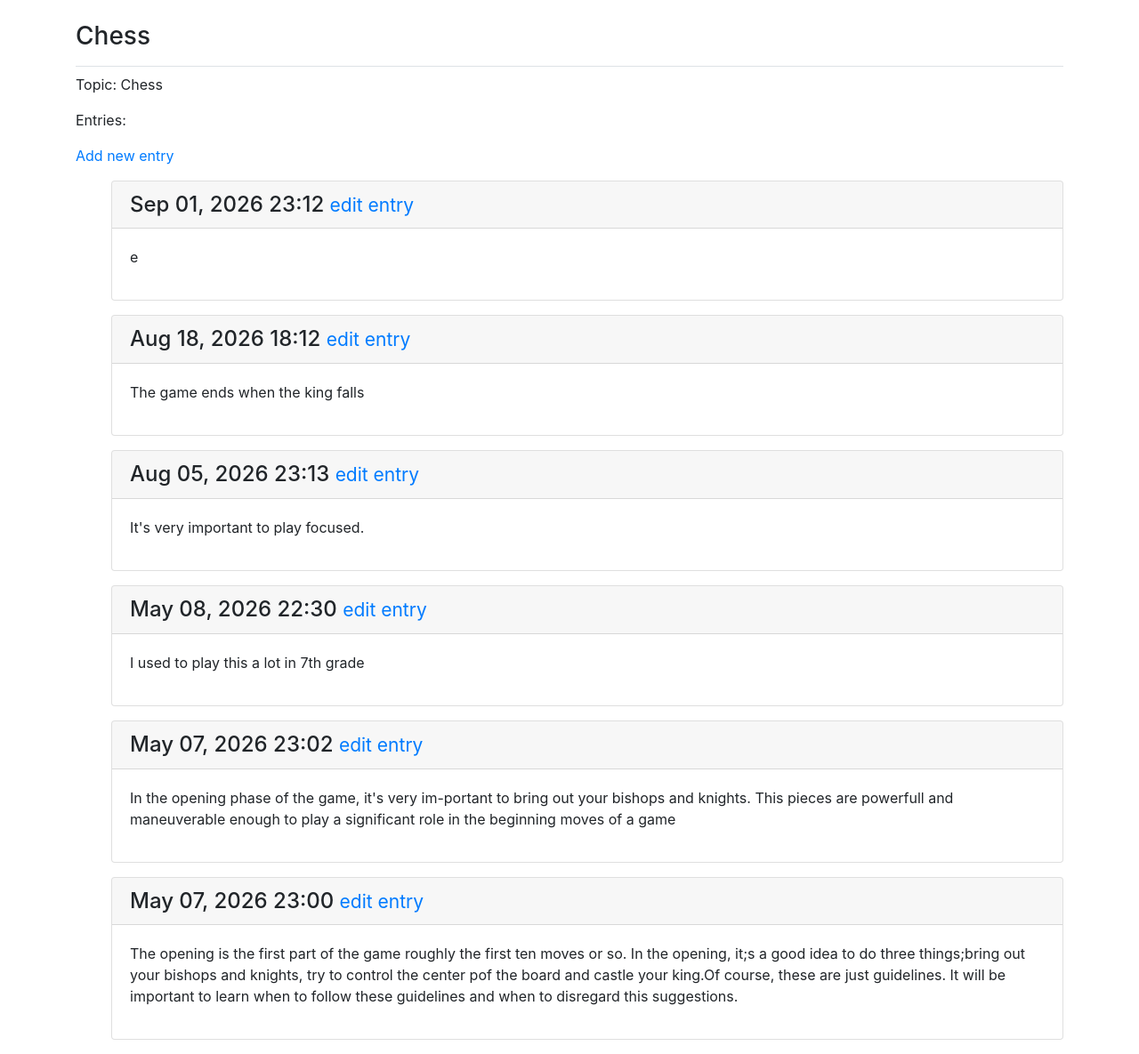
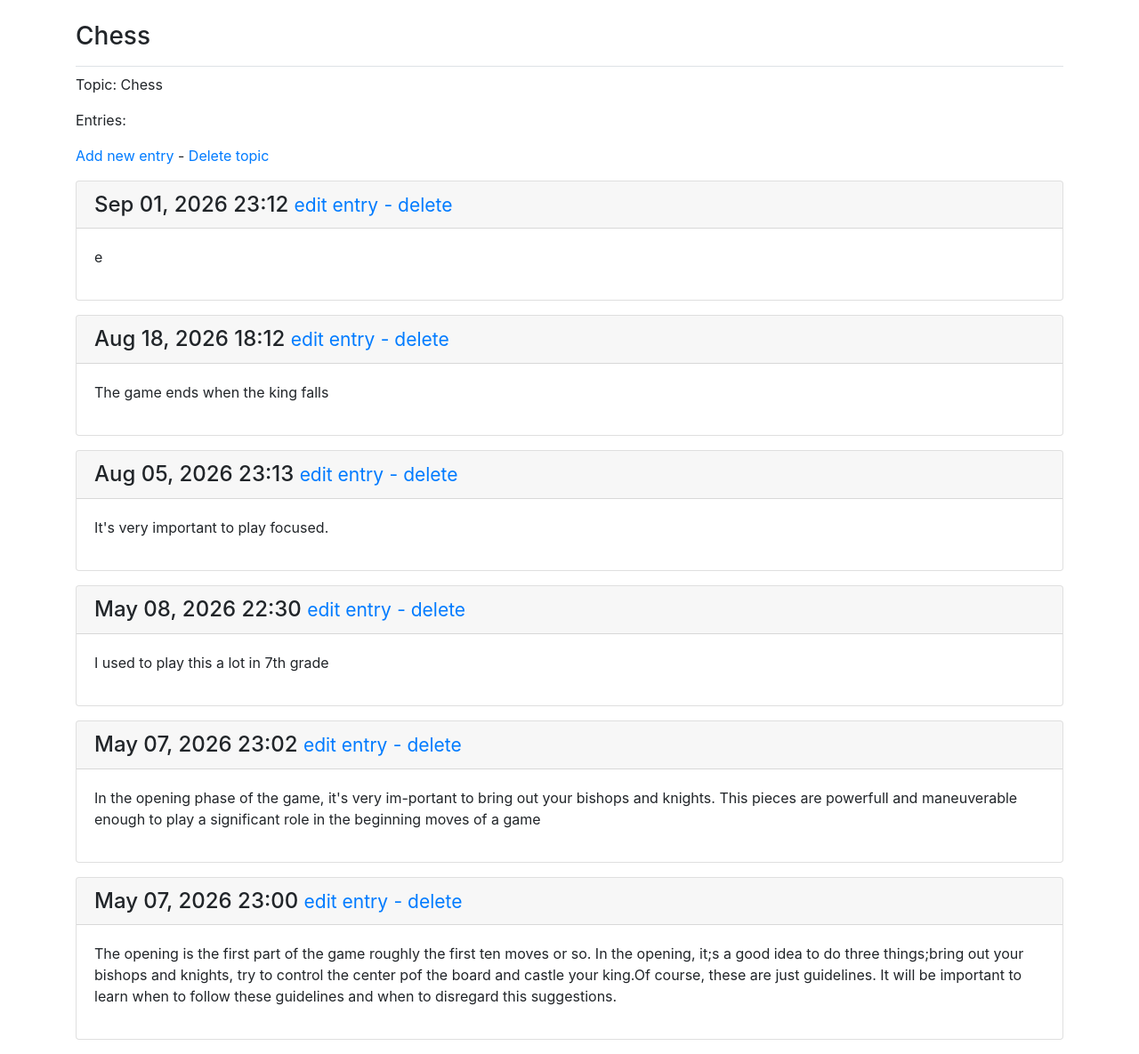
Before and after one commit to jitoof/Learning-Log, a Django app: page /topics/1/ in a window 1280 px wide. Shown: the part 58-1243 px from the top of the page at 89% size. Run offline with Django 3.2, Linux system fonts and the light colour scheme; a user stored in the database is signed in; data comes from the database, SQL or seed files in the repository; both versions use the stored data as it was after the commit; some libraries are stand-ins or nearby versions.

Commit message:
Update: Public content + delete topics and entries.

```diff
--- a/learning_logs/forms.py
+++ b/learning_logs/forms.py
@@ -5,8 +5,8 @@ from .models import Topic, Entry
 class TopicForm(forms.ModelForm):
 	class Meta:
 		model = Topic
-		fields = ['text']
-		labels = {'text': ''}
+		fields = ['text', 'public']
+		labels = {'text': '', 'public': 'Publish'}
 
 class EntryForm(forms.ModelForm):
 	class Meta:
--- a/learning_logs/models.py
+++ b/learning_logs/models.py
@@ -8,6 +8,7 @@ class Topic(models.Model):
 	date_added = models.DateTimeField(auto_now_add=True)
 	owner =models.ForeignKey(User, on_delete=models.CASCADE)
 
+	public = models.BooleanField(default=False)
 
 	def __str__(self):
 		"""Devuelve una representacion del modelo como cadena"""
--- a/learning_logs/templates/learning_logs/index.html
+++ b/learning_logs/templates/learning_logs/index.html
@@ -10,5 +10,10 @@
 
 		<a class="btn btn-lg btn-primary" href="{% url 'users:register' %}"
 			role="button">Register &raquo;</a>
+
+
+		<a class="btn btn-lg btn-secondary" href="{% url 'learning_logs:public_topics' %}"
+			role="button">Explore</a>
+
 	</div>
 {% endblock page_header %}
--- a/learning_logs/templates/learning_logs/topic.html
+++ b/learning_logs/templates/learning_logs/topic.html
@@ -1,24 +1,37 @@
 {% extends 'learning_logs/base.html' %}
 
 {% block page_header %}
-	<h3>{{ topic }} </h3>
+	<h3>{{ topic }}</h3>
 {% endblock page_header %}
 
 {% block content %}
 
 	<p>Topic: {{ topic }}</p>
 
+	{% if topic.public %}
+		<p><small>Public topic - by: {{ topic.owner }}</small></p>
+	{% endif %}
+
 	<p>Entries:</p>
-	<p>
-		<a href="{% url 'learning_logs:new_entry' topic.id %}">Add new entry</a>
-	</p>
-	<ul>
+
+	{% if topic.owner == user %}
+		<p>
+			<a href="{% url 'learning_logs:new_entry' topic.id %}">Add new entry</a>
+			-
+			<a href="{% url 'learning_logs:delete_topic' topic.id %}">Delete topic</a>
+		</p>
+	{% endif %}
+
 	{% for entry in entries %}
 		<div class="card mb-3">
 			<h4 class="card-header">
 				{{ entry.date_added|date:'M d, Y H:i' }}
-				<small><a href="{% url 'learning_logs:edit_entry' entry.id %}">
-					edit entry</a></small>
+				{% if topic.owner == user %}
+					<small><a href="{% url 'learning_logs:edit_entry' entry.id %}">
+						edit entry</a></small>
+					<small><a href="{% url 'learning_logs:delete_entry' entry.id %}">
+						- delete</a></small>
+				{% endif %}
 			</h4>
 			<div class="card-body">
 				{{ entry.text|linebreaks }}
@@ -27,6 +40,5 @@
 	{% empty %}
 		<p>There are no entries for this topic yet.</p>
 	{% endfor %}
-	</ul>
 
 {% endblock content %}
--- a/learning_logs/urls.py
+++ b/learning_logs/urls.py
@@ -15,4 +15,11 @@ urlpatterns = [
 	path('new_entry/<int:topic_id>/', views.new_entry, name='new_entry'),
 	#Pagina para editar una entrada
 	path('edit_entry/<int:entry_id>/', views.edit_entry, name='edit_entry'),
+	#Pagina para temas publicos.
+	path('public/', views.public_topics, name='public_topics'),
+	#Pagina para borrar una entrada
+	path('delete_entry/<int:entry_id>/', views.delete_entry, name='delete_entry'),
+	#Pagina para borrar un tema
+	path('delete_topic/<int:topic_id>/', views.delete_topic, name='delete_topic')
+
 ]
--- a/learning_logs/views.py
+++ b/learning_logs/views.py
@@ -1,4 +1,4 @@
-from django.shortcuts import render, redirect
+from django.shortcuts import render, redirect, get_object_or_404
 from django.contrib.auth.decorators import login_required
 from django.http import Http404
 
@@ -20,12 +20,12 @@ def check_topic_owner(request, topic):
 	if topic.owner != request.user:
 		raise Http404
 
-@login_required
 def topic(request, topic_id):
 	"""Muestra un tema concreto y todas sus entradas"""
 	topic = Topic.objects.get(id=topic_id)
-	#Se asegura de que el tema pertenece al usuario actual.
-	check_topic_owner(request, topic)
+	if not topic.public:
+		if not request.user.is_authenticated or topic.owner !=request.user:
+			raise Http404
 
 	entries = topic.entry_set.order_by('-date_added')
 	context = {'topic':topic, 'entries':entries}
@@ -54,7 +54,9 @@ def new_topic(request):
 @login_required
 def new_entry(request, topic_id):
 	"""Añande una entrada nueva para un tema en particular"""
-	topic = Topic.objects.get(id=topic_id)
+	if topic_id == 999:
+		raise Http404
+	topic = get_object_or_404(Topic,id=topic_id)
 	check_topic_owner(request, topic)
 
 	if request.method !='POST':
@@ -76,13 +78,18 @@ def new_entry(request, topic_id):
 @login_required
 def edit_entry(request, entry_id):
 	"""Edita una entrada existente"""
-	entry = Entry.objects.get(id=entry_id)
+	if entry_id ==999:
+		raise Http404
+
+	entry = get_object_or_404(Entry, id=entry_id)
 	topic = entry.topic
 	check_topic_owner(request, topic)
 
+
+
 	if request.method != 'POST':
 		#Solicitud inicial; prerrellena el formulario con la entrada acutal
-		form = EntryForm(instance=entry, data=request.POST)
+		form = EntryForm(instance=entry)
 	else:
 		#Datos POST enviados; procesar datos
 		form = EntryForm(instance=entry, data=request.POST)
@@ -92,3 +99,35 @@ def edit_entry(request, entry_id):
 
 	context = {'entry': entry, 'topic':topic, 'form':form}
 	return render(request, 'learning_logs/edit_entry.html', context)
+
+def public_topics(request):
+	"""Muestra todos los temas publicos"""
+	topics = Topic.objects.filter(public=True).order_by('-date_added')
+	context = {'topics':topics}
+	return render(request, 'learning_logs/public_topics.html', context)
+
+@login_required
+def delete_entry(request, entry_id):
+	"""Borra una entrada"""
+	entry = get_object_or_404(Entry, id=entry_id)
+	topic = entry.topic
+	check_topic_owner(request,topic)
+
+	if request.method=='POST':
+		entry.delete()
+		return redirect('learning_logs:topic', topic_id=topic.id)
+
+	context = {'entry': entry, 'topic': topic}
+	return render(request, 'learning_logs/delete_entry.html', context)
+
+@login_required
+def delete_topic(request, topic_id):
+	"""Borra un tema y todas sus entradas"""
+	topic = get_object_or_404(Topic, id=topic_id)
+	check_topic_owner(request, topic)
+
+	if request.method =='POST':
+		topic.delete()
+		return redirect('learning_logs:topics')
+	context = {'topic': topic}
+	return render(request, 'learning_logs/delete_topic.html', context)
```
Also changed, not shown: learning_logs/templates/learning_logs/delete_entry.html (added, +21 -0 lines), learning_logs/templates/learning_logs/delete_topic.html (added, +16 -0 lines), learning_logs/templates/learning_logs/public_topics.html (added, +20 -0 lines), db.sqlite3, learning_logs/migrations/0006_topic_public_alter_entry_id_alter_topic_id.py (added), 1 other file.
